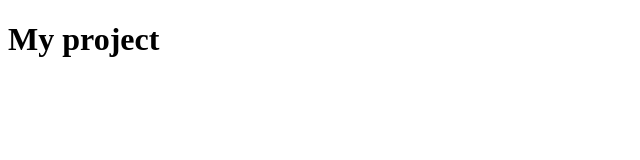
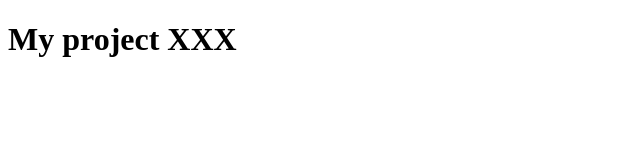
Before and after one commit to KattyKravets/my-project, a plain HTML site: page index.html in a window 1280 px wide. Shown: the whole page, without its empty margins (0-640 px from the left). Drawn offline with Linux system fonts and the light colour scheme.

Commit message:
title was changed

```diff
--- a/index.html
+++ b/index.html
@@ -7,6 +7,6 @@
     <title>My project</title>
 </head>
 <body>
-<h1>My project</h1>
+<h1>My project XXX</h1>
 </body>
 </html>
```
